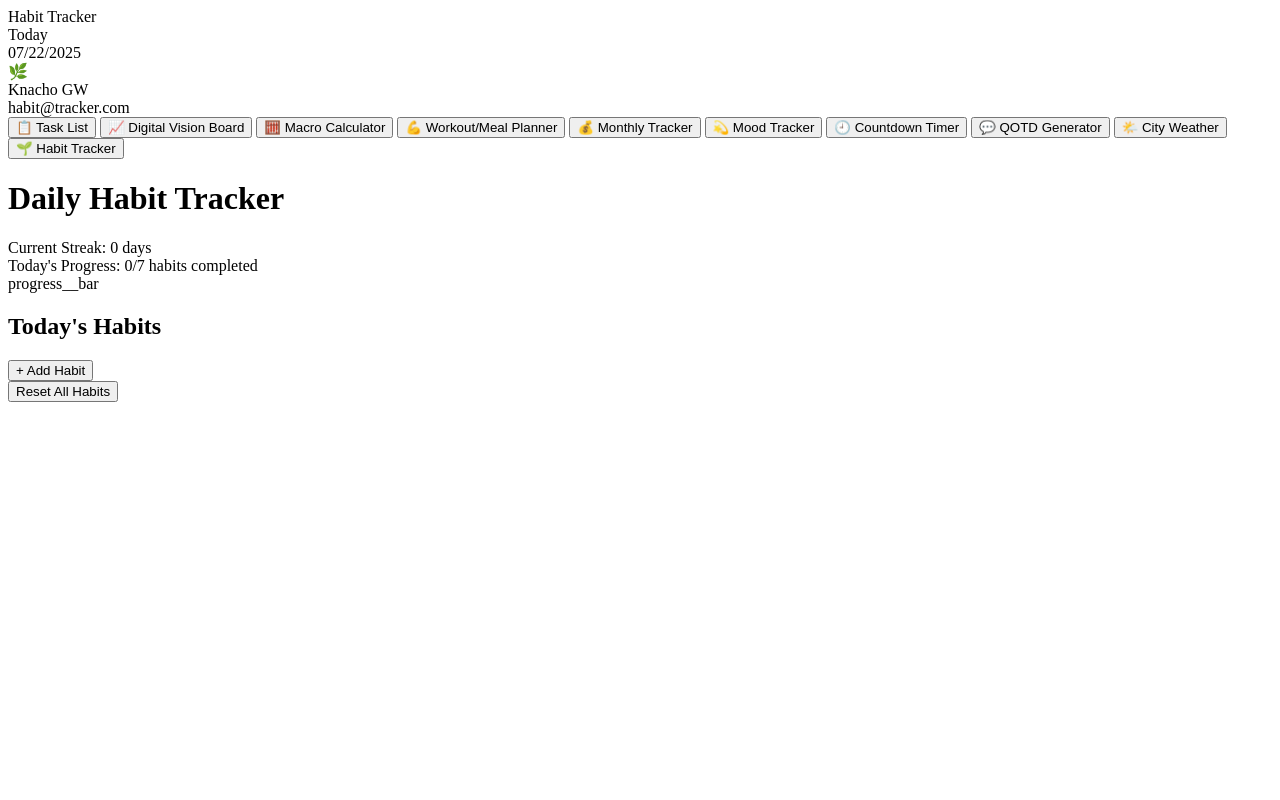
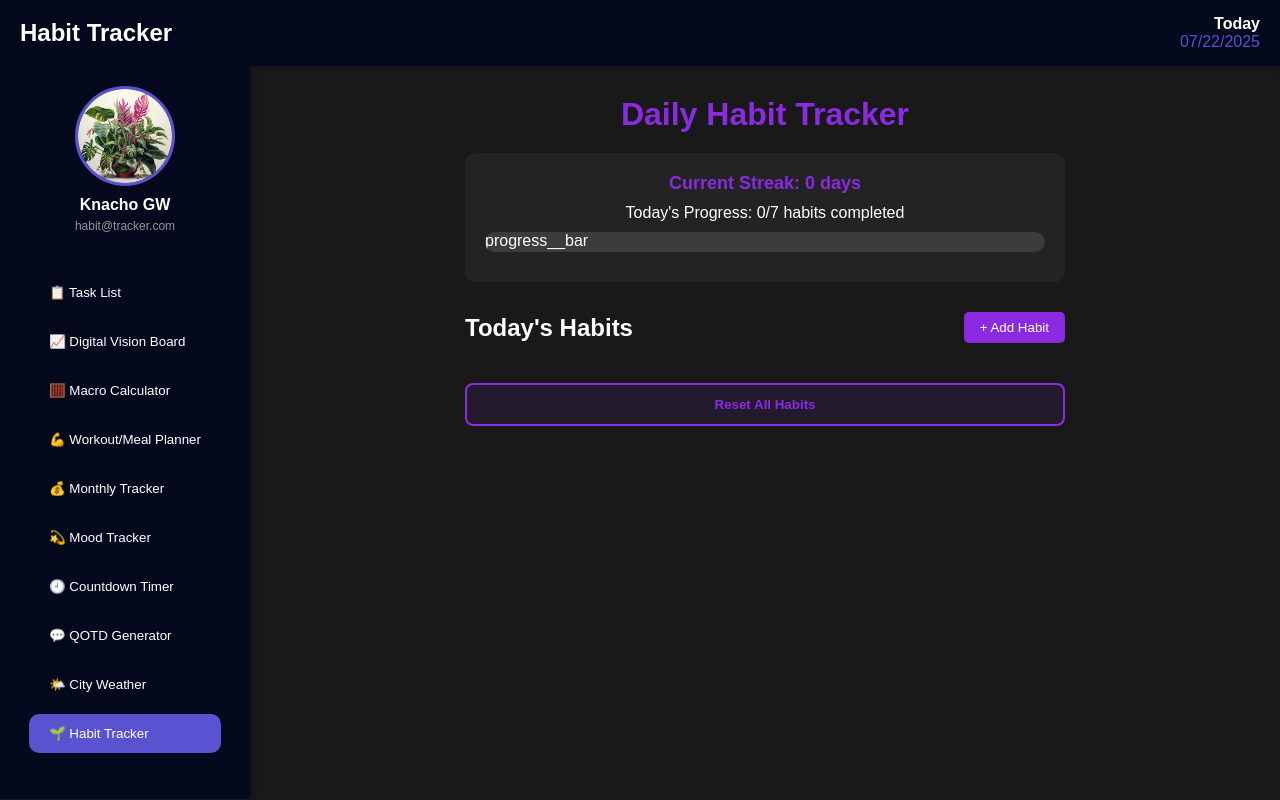
Before and after one commit to Shaibee19/Habit-Tracker-Dashboard, a plain HTML site: page index.html in a window 1280 px wide. Drawn offline with Linux system fonts and the light colour scheme; a web font is replaced by a local one.

Commit message:
finished JS pt 1 and added some CSS as well

```diff
--- a/index.html
+++ b/index.html
@@ -3,7 +3,8 @@
   <head>
     <meta charset="UTF-8" />
     <meta name="viewport" content="width=device-width, initial-scale=1.0" />
-    <title>Document</title>
+    <title>Habit Tracker</title>
+    <link rel="stylesheet" href="./style.css">
   </head>
 
   <body>
@@ -21,7 +22,9 @@
     <div class="container">
       <div class="sidebar">
         <div class="profile">
-          <div class="profile__img">🌿</div>
+          <div class="profile__img">
+            <img src="./assets/beautiful-illustration-plants_1074212-6708.avif" alt="Profile Image">
+          </div>
           <div class="profile__name" id="profileName">Knacho GW</div>
           <div class="profile__email" id="profileEmail">habit@tracker.com</div>
         </div>
--- a/style.css
+++ b/style.css
@@ -1,53 +1,144 @@
-/* BASE */
-* {}
+@import url("https://fonts.googleapis.com/css2?family=Gabarito:wght@400..900&family=Savate:ital,wght@0,200..900;1,200..900&display=swap");
+
+/* BASIC RESET AND FONTS */
+* {
+  margin: 0;
+  padding: 0;
+  box-sizing: border-box;
+  font-family: "Gabarito", sans-serif; /* Using Gabarito as the primary font */
+}
+
+body,
+html {
+  height: 100%;
+  overflow: hidden; /* Prevent overall page scrolling */
+}
+
+body {
+  background-color: rgb(25, 25, 25); /* Dark background for the main page */
+  color: white; /* Default text color for the main layout */
+}
 
 /* HEADER */
-header {}
+header {
+  display: flex;
+  justify-content: space-between; /* Space between logo and date display */
+  align-items: center;
+  padding: 15px 20px;
+  background-color: rgb(4, 9, 29); /* Dark blue header background */
+  box-shadow: 0 2px 5px rgba(0, 0, 0, 0.3);
+  color: white; /* Ensure header text is white */
+}
 
-.logo {}
+header .logo { /* Target logo specifically in the main header */
+  font-size: 24px;
+  font-weight: bold;
+  display: flex;
+  align-items: center;
+}
 
-#app__title {}
+header .logo img { /* Target logo image specifically in the main header */
+  height: 32px;
+  margin-right: 10px;
+}
 
-.date__display {}
+#app__title { /* Ensure main app title is white */
+    color: white;
+}
 
-.day {}
+.date__display {
+  text-align: right;
+}
 
-.full__date {}
+.day {
+  font-weight: bold;
+}
 
-.container {}
+.full__date,
+#currentDate {
+  color: rgb(89, 82, 209); /* Accent color for date */
+}
+
+/* MAIN LAYOUT */
+.container {
+  display: flex;
+  height: calc(100vh - 67px); /* Subtract header height (approx 67px) */
+  overflow: hidden; /* Prevent container content from overflowing */
+}
 
 
-/* SIDEBAR */
-.sidebar {}
+/* SIDEBAR PROFILE */
+.sidebar {
+  width: 250px;
+  min-width: 250px; /* Fixed width */
+  background: rgb(4, 9, 29); /* Dark blue sidebar background */
+  padding: 20px;
+  display: flex;
+  flex-direction: column;
+  align-items: center;
+  box-shadow: 2px 0 5px rgba(0, 0, 0, 0.3); /* Shadow on the right */
+}
 
-.profile{}
+.profile {
+  text-align: center;
+  margin-bottom: 30px;
+}
 
-.profile__img {}
+.profile__img {
+  width: 100px;
+  height: 100px;
+  border-radius: 50%;
+  overflow: hidden;
+  margin: 0 auto 10px;
+  border: 3px solid rgb(89, 82, 209); /* Accent border for profile image */
+}
 
-.profile__name {}
+.profile__img img {
+  width: 100%;
+  height: 100%;
+  object-fit: cover;
+}
 
-.profile__email {}
+.profile__name {
+  font-weight: bold;
+  margin-bottom: 5px;
+  color: white; /* Ensure profile name is white */
+}
 
-.sidebar__buttons {}
+.profile__email {
+  font-size: 12px;
+  opacity: 0.8;
+  color: #bbb; /* Lighter color for email */
+}
 
 .sidebar__button {
-    font-weight: 500;
-    display: flex;
-    align-items: center;
-    transition: background-color 0.3s ease;
+  background-color: transparent; /* Default transparent background */
+  color: white;
+  border: none;
+  border-radius: 10px;
+  padding: 12px 20px;
+  width: 100%;
+  text-align: left;
+  margin-top: 10px;
+  cursor: pointer;
+  font-weight: 500;
+  display: flex;
+  align-items: center;
+  transition: background-color 0.3s ease;
 }
 
 .sidebar__button:hover {
-    background-color: rgba(138, 43, 226, 0.2);
+    background-color: rgba(89, 82, 209, 0.2); /* Subtle hover effect */
 }
 
-.sidebar__button:active {
-    background-color: rgb(138, 43, 226);
+.sidebar__button.active {
+  background-color: rgb(89, 82, 209); /* Active button accent color */
 }
 
 /* MAIN CONTENT */
 .main__content {
     padding: 30px;
+    width: 100%;
     display: flex;
     justify-content: center;
     align-items: flex-start; /* no matter what they start from the top */
@@ -88,7 +179,7 @@ header {}
     height: 100%;
     background: linear-gradient(90deg, rgb(138, 43, 226), rgb(180, 80, 255)); /* filling up the bar in a gradient of colors */
     width: 0%;
-    transition: width 0.3s ease;
+    transition: width 0.3s ease; /* smooth effect */
 }
 
 .habits__container {
@@ -149,3 +240,62 @@ header {}
     text-decoration: line-through;
     opacity: 0.7;
 }
+
+
+.reset__button {
+    background-color: rgba(138, 43, 226, 0.1);
+    color: rgb(138, 43, 226);
+    border: 2px solid rgb(138, 43, 226);
+    padding: 12px 24px;
+    border-radius: 8px;
+    font-weight: 600;
+    cursor: pointer;
+    transition: all 0.3s ease;
+    margin-top: 20px;
+    width: 100%;
+}
+
+.reset__button:hover {
+    background-color: rgb(138, 43, 226);
+    color: white;
+}
+
+.streak__display {
+    font-size: 18px;
+    font-weight: 600;
+    color: rgb(138, 43, 226);
+    margin-bottom: 10px;
+}
+
+.progress__text {
+    font-size: 16px;
+    margin-bottom: 10px;
+}
+
+.habits__header {
+    display: flex;
+    justify-content: space-between;
+    align-items: center;
+    margin-bottom: 20px;
+}
+
+.habits__title {
+    font-size: 24px;
+    font-weight: 600;
+    color: white;
+}
+
+.add__habit--btn {
+    background-color: rgb(138, 43, 226);
+    color: white;
+    border: none;
+    padding: 8px 16px;
+    border-radius: 5px;
+    cursor: pointer;
+    font-weight: 500;
+    transition: background-color 0.3s ease
+}
+
+.add__habit--btn:hover {
+    background-color: rgb(120, 30, 200);
+}
```
Also changed, not shown: script.js (+177 -0 lines), assets/beautiful-illustration-plants_1074212-6708.avif (added).
